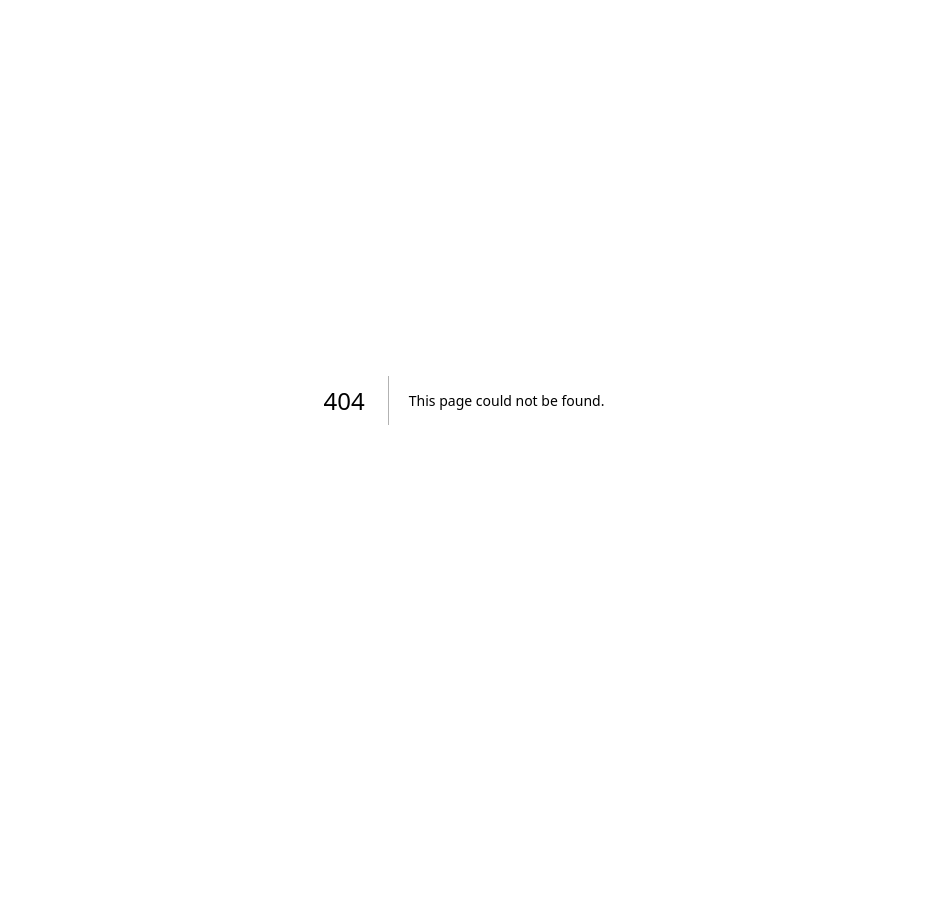
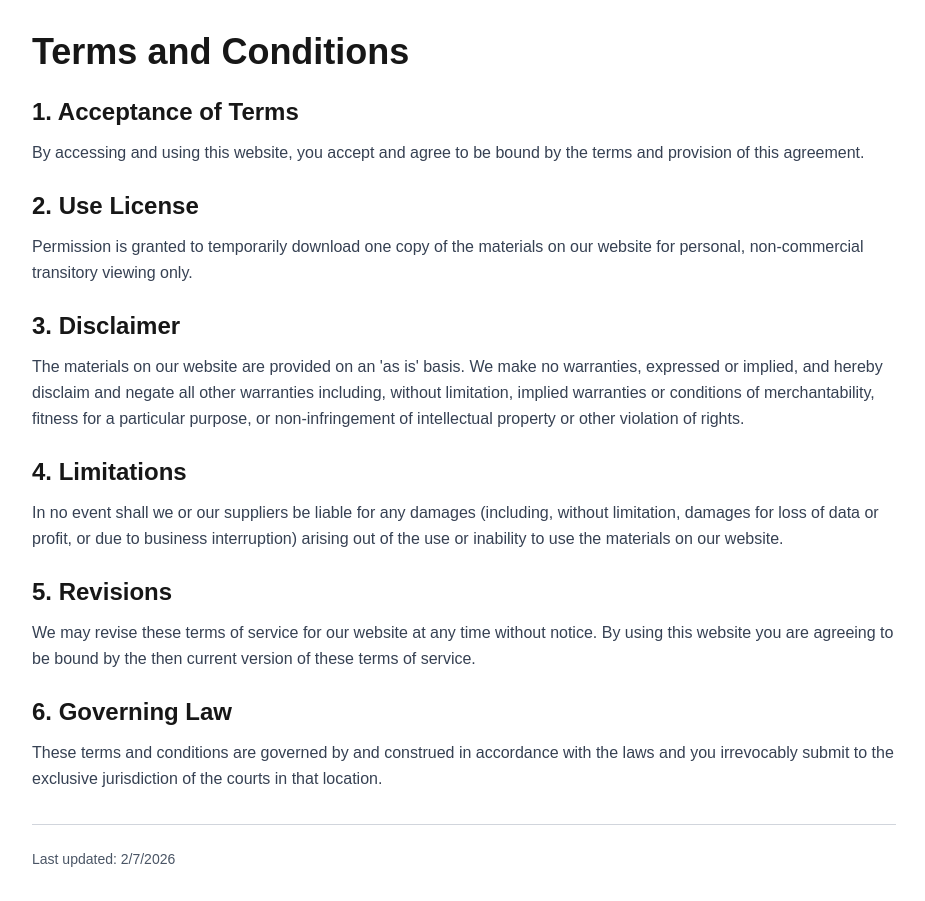
Before and after one commit to achuthspai04/igniz26, a Next.js app: page /tandc in a window 1280 px wide. Before the commit this address had no page. Shown: the whole page, without its empty margins (176-1101 px from the left). Before the commit the page ends 800 px from the top, so only its background shows below. Built offline with nearby package versions, Linux system fonts and the light colour scheme; a web font is replaced by a local one.

Commit message:
Add privacy policy page (closes #2)

```diff
--- a/app/layout.tsx
+++ b/app/layout.tsx
@@ -1,4 +1,4 @@
-import type { Metadata } from "next";
+import type { Metadata, Viewport } from "next";
 import { Geist, Geist_Mono } from "next/font/google";
 import "./globals.css";
 
@@ -15,7 +15,13 @@ const geistMono = Geist_Mono({
 export const metadata: Metadata = {
   title: "Create Next App",
   description: "Generated by create next app",
-  viewport: "width=device-width, initial-scale=1, maximum-scale=1, user-scalable=0",
+};
+
+export const viewport: Viewport = {
+  width: "device-width",
+  initialScale: 1,
+  maximumScale: 1,
+  userScalable: false,
 };
 
 export default function RootLayout({
--- /dev/null
+++ b/app/tandc/page.tsx
@@ -0,0 +1,68 @@
+export default function TermsAndConditions() {
+  return (
+    <div className="container mx-auto px-4 py-8 max-w-4xl">
+      <h1 className="text-4xl font-bold mb-6">Terms and Conditions</h1>
+
+      <div className="space-y-6">
+        <section>
+          <h2 className="text-2xl font-semibold mb-3">1. Acceptance of Terms</h2>
+          <p className="text-gray-700 leading-relaxed">
+            By accessing and using this website, you accept and agree to be bound by the terms
+            and provision of this agreement.
+          </p>
+        </section>
+
+        <section>
+          <h2 className="text-2xl font-semibold mb-3">2. Use License</h2>
+          <p className="text-gray-700 leading-relaxed">
+            Permission is granted to temporarily download one copy of the materials on our
+            website for personal, non-commercial transitory viewing only.
+          </p>
+        </section>
+
+        <section>
+          <h2 className="text-2xl font-semibold mb-3">3. Disclaimer</h2>
+          <p className="text-gray-700 leading-relaxed">
+            The materials on our website are provided on an &apos;as is&apos; basis. We make no
+            warranties, expressed or implied, and hereby disclaim and negate all other warranties
+            including, without limitation, implied warranties or conditions of merchantability,
+            fitness for a particular purpose, or non-infringement of intellectual property or
+            other violation of rights.
+          </p>
+        </section>
+
+        <section>
+          <h2 className="text-2xl font-semibold mb-3">4. Limitations</h2>
+          <p className="text-gray-700 leading-relaxed">
+            In no event shall we or our suppliers be liable for any damages (including, without
+            limitation, damages for loss of data or profit, or due to business interruption)
+            arising out of the use or inability to use the materials on our website.
+          </p>
+        </section>
+
+        <section>
+          <h2 className="text-2xl font-semibold mb-3">5. Revisions</h2>
+          <p className="text-gray-700 leading-relaxed">
+            We may revise these terms of service for our website at any time without notice.
+            By using this website you are agreeing to be bound by the then current version of
+            these terms of service.
+          </p>
+        </section>
+
+        <section>
+          <h2 className="text-2xl font-semibold mb-3">6. Governing Law</h2>
+          <p className="text-gray-700 leading-relaxed">
+            These terms and conditions are governed by and construed in accordance with the laws
+            and you irrevocably submit to the exclusive jurisdiction of the courts in that location.
+          </p>
+        </section>
+      </div>
+
+      <div className="mt-8 pt-6 border-t border-gray-300">
+        <p className="text-sm text-gray-600">
+          Last updated: {new Date().toLocaleDateString()}
+        </p>
+      </div>
+    </div>
+  );
+}
```
Also changed, not shown: 1 other file (tests, documents, lock files or other folders).
